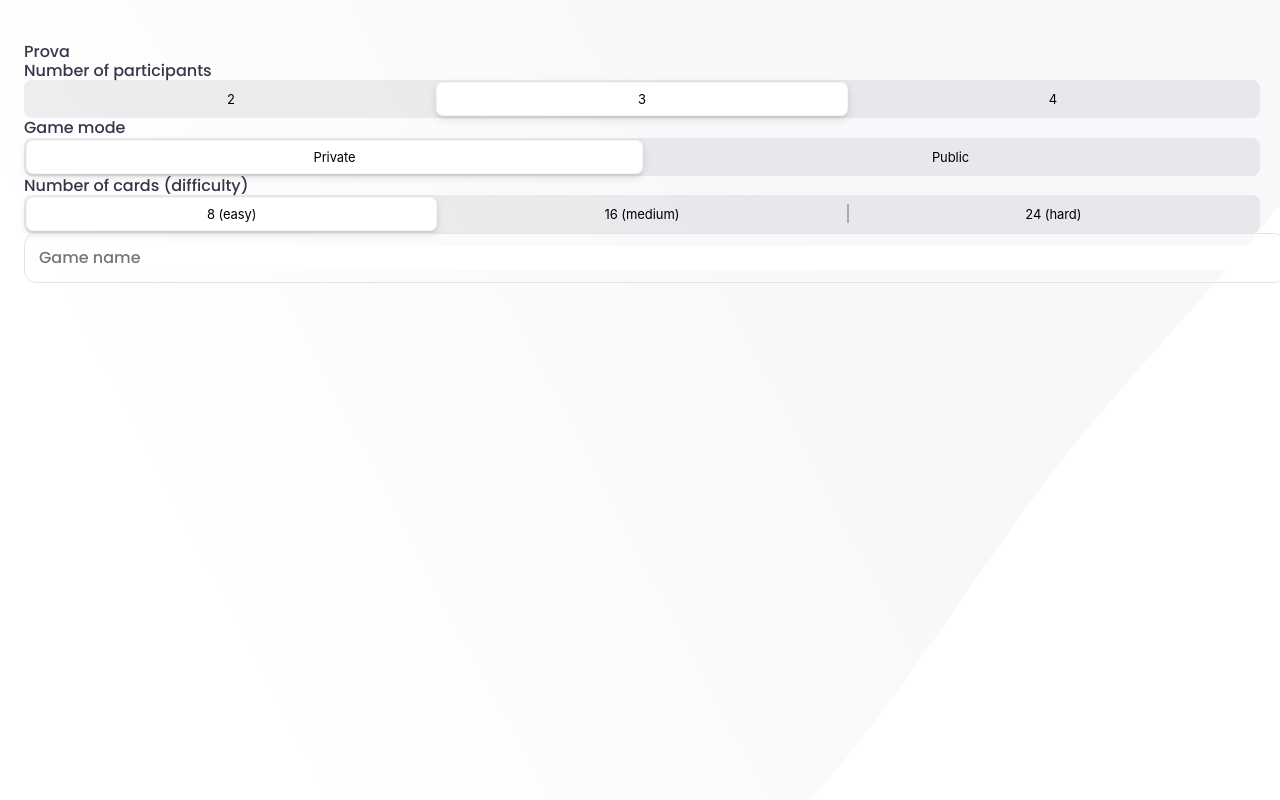
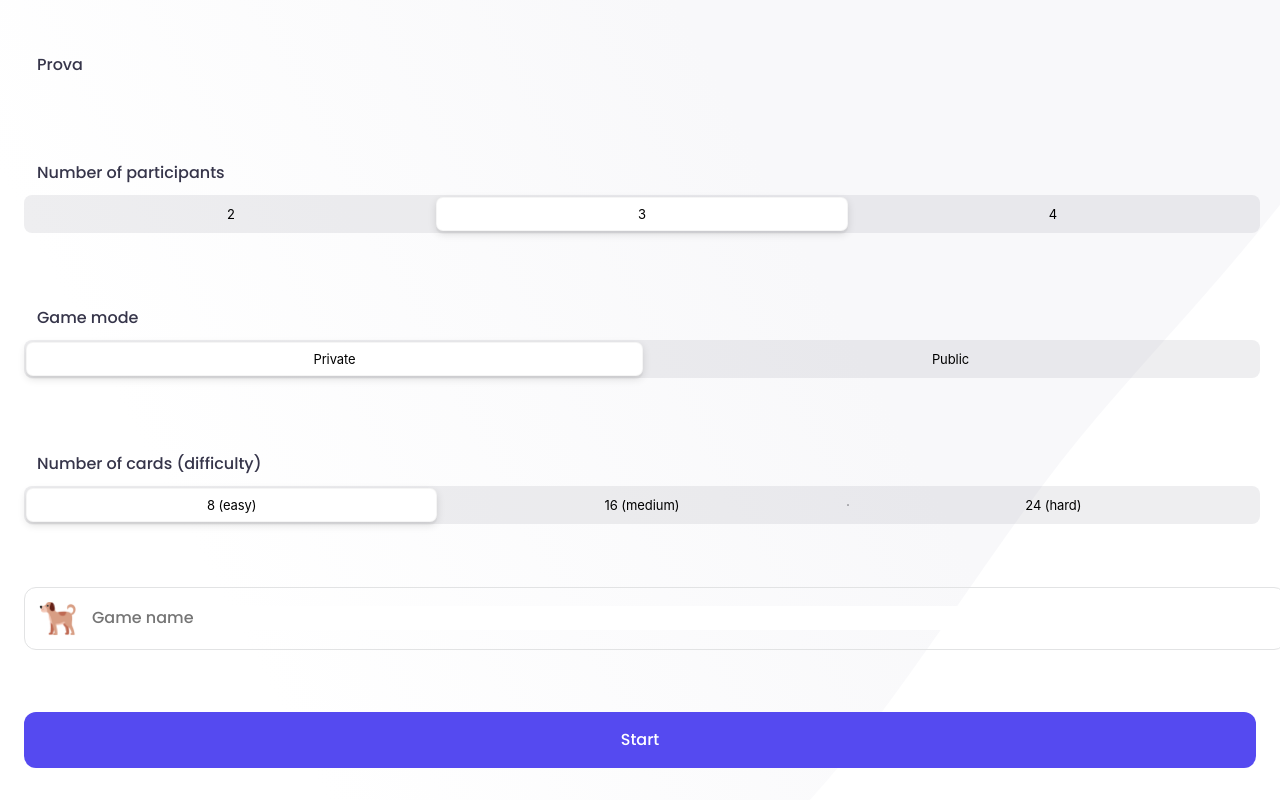
Before and after one commit to Ghianda22/memory, a React (Create React App) app in the folder frontend/: page /newgame in a window 1280 px wide. Built offline with nearby package versions, Linux system fonts and the light colour scheme; a web font is replaced by a local one.

Commit message:
Added button to the page and fixed some style

```diff
--- a/frontend/src/components/SelectionBar.tsx
+++ b/frontend/src/components/SelectionBar.tsx
@@ -47,7 +47,6 @@ const OptionText = styled.p`
 `;
 
 const Separator = styled.div`
-box-sizing: border-box;
   height: 55%;
   width: 0;
   border: 0.5px solid ${(props) => props.theme.colors.separator}
@@ -78,9 +77,9 @@ export default function SelectionBar(props: ISelectionBarProps) {
 	});
 
 	return (
-		<>
+		<div>
 			<LabelText>{label}</LabelText>
 			<SelectionBarContainer>{renderedOptions}</SelectionBarContainer>
-		</>
+		</div>
 	);
 }
--- a/frontend/src/components/generics/LabelText.tsx
+++ b/frontend/src/components/generics/LabelText.tsx
@@ -2,6 +2,7 @@ import React, { useContext } from "react";
 import styled from "styled-components";
 
 const LabelText = styled.h3`
+	padding: 13px;
 	font-weight: 500;
 	font-size: 16px;
 	line-height: 120%;
--- a/frontend/src/components/generics/TextInput.tsx
+++ b/frontend/src/components/generics/TextInput.tsx
@@ -24,6 +24,10 @@ const TextField = styled.input`
 	font-weight: 500;
 	font-size: 16px;
 	color: ${(props) => props.theme.text.colors.dark60};
+
+	:focus-visible {
+		outline-color: ${(props) => props.theme.colors.separator}
+	}
 `;
 
 export default function TextInput(props: ITextInputProps) {
--- a/frontend/src/components/templates/NewGameTemplate.tsx
+++ b/frontend/src/components/templates/NewGameTemplate.tsx
@@ -1,7 +1,9 @@
 import React, { useContext } from "react";
+import { useNavigate } from "react-router-dom";
 import styled from "styled-components";
 import { images } from "../../data/imagesData";
 import { NewGameContext } from "../../pages/NewGame";
+import Button from "../generics/Button/Button";
 import LabelText from "../generics/LabelText";
 import TextInput from "../generics/TextInput";
 import SelectionBar from "../SelectionBar";
@@ -10,10 +12,12 @@ const FullPage = styled.div`
 	display: flex;
 	height: 100%;
 	flex-direction: column;
+	justify-content: space-between;
 `;
 
 export default function NewGameTemplate() {
 	const context = useContext(NewGameContext);
+	const navigate = useNavigate();
 	const [gameName, setGameName] = React.useState<string>();
 	const [numberOfPlayers, setNumberOfPlayers] = React.useState<string>(
 		context.selectionBar[0].options[1]
@@ -51,6 +55,12 @@ export default function NewGameTemplate() {
 	const handleChangeName = (event: any) => {
 		setGameName(event.target.value);
 	};
+
+	const navigateToNextPage = () => {
+		// if(mode === context.selectionBar[1].options[0])
+		// 	navigate("/sendinvitations/" + numberOfPlayers);
+		// else navigate("/livegame");
+	}
 	// const changeSubmit = () => {
 	// 	// Backend
 	// }
@@ -74,8 +84,12 @@ export default function NewGameTemplate() {
 			/>
 
 			{/* Another selection bar but with animals */}
-			<TextInput image={""} placeholder={context.gameName.placeholder} handleOnChange={handleChangeName}
+			<TextInput image={"images/icons/dog-icon.png"} placeholder={context.gameName.placeholder} handleOnChange={handleChangeName}
 			/>
+
+			{/* Browse Image modal */}
+
+			<Button buttonStyle={"normal"} text={context.button} onClickHandler={navigateToNextPage}/>
 		</FullPage>
 	);
 }
```
Also changed, not shown: frontend/src/components/generics/Button/Button.tsx (+6 -1 lines).
